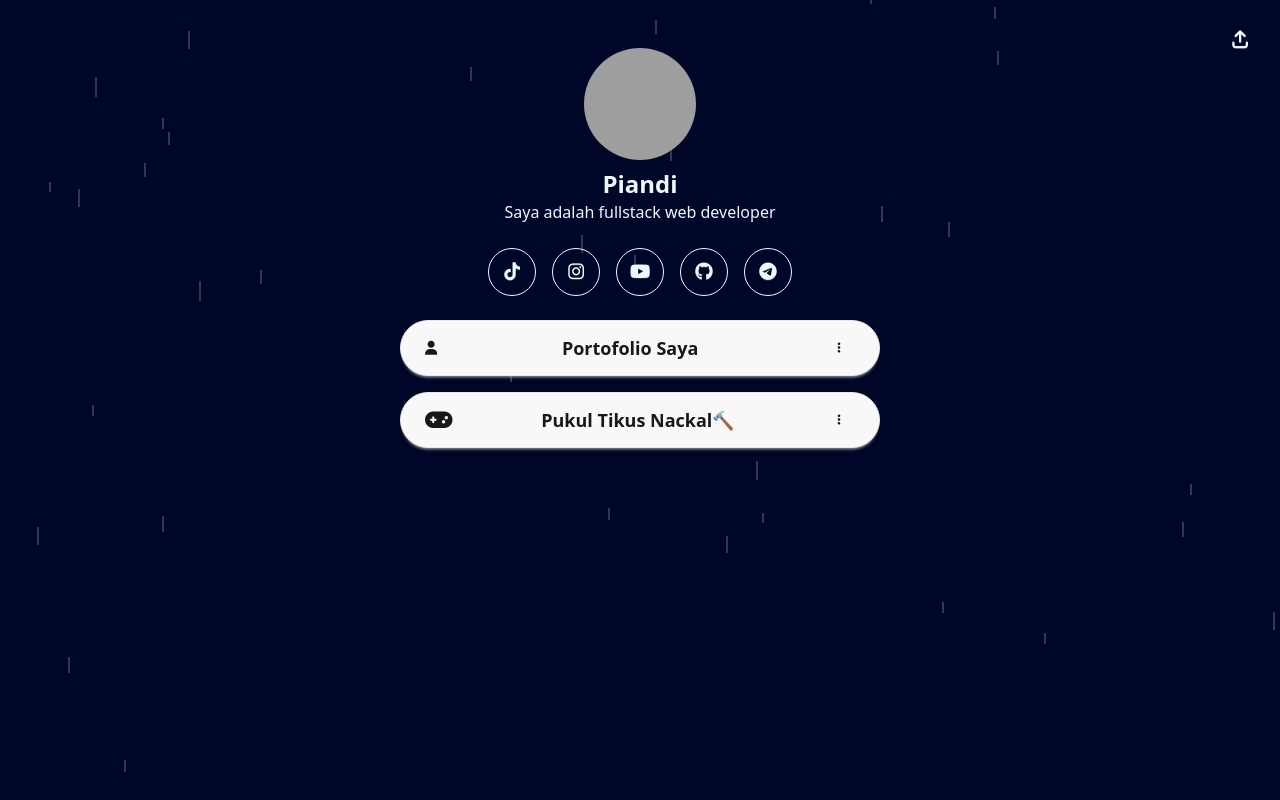
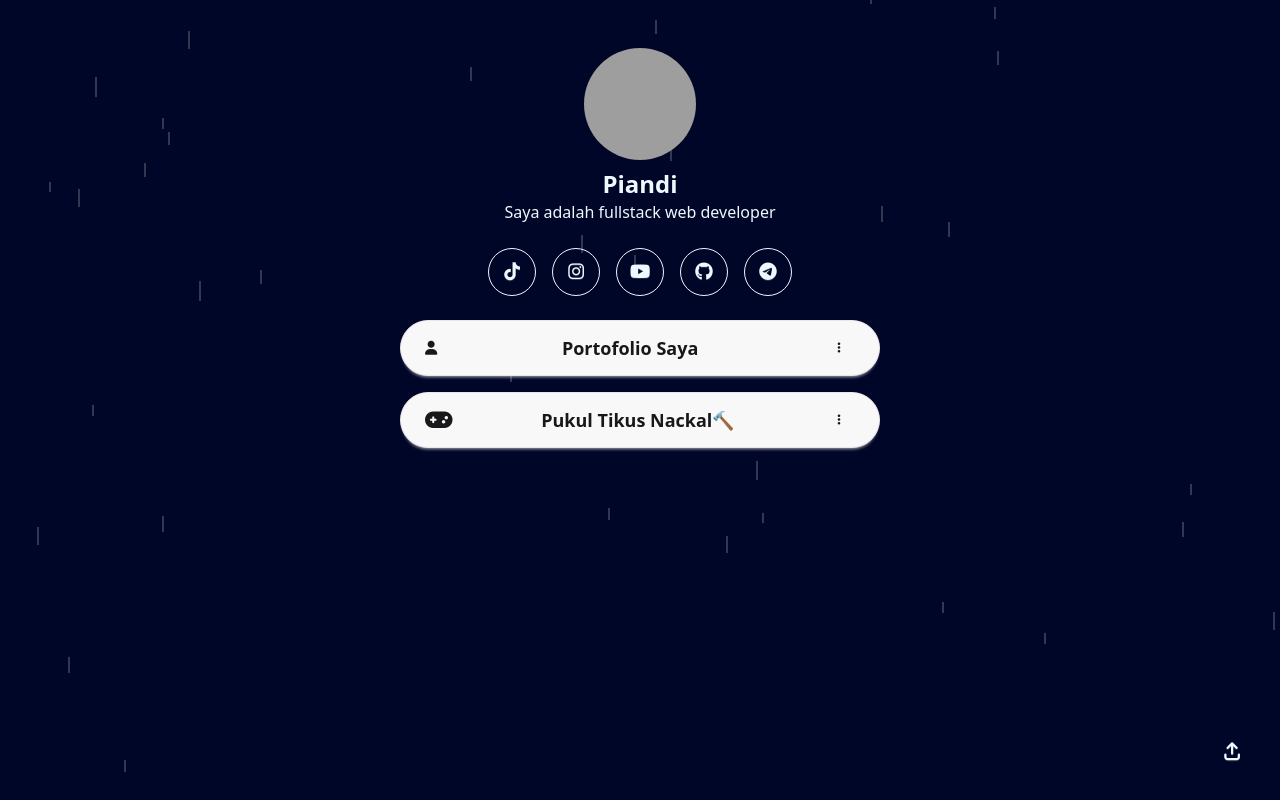
Before and after one commit to pianndi/find-me, a plain HTML site: page index.html in a window 1280 px wide. Drawn offline with nearby package versions, Linux system fonts and the light colour scheme; some packages are replaced by stand-ins of ours; grey boxes are pictures that could not be loaded; a script that the page names is missing.

Commit message:
move share button to bottom right

```diff
--- a/index.html
+++ b/index.html
@@ -58,7 +58,7 @@
 
 <body class="text-center">
   <canvas id="canvas" class="absolute -z-99"></canvas>
-  <label for="share" class="fixed btn btn-lg btn-circle btn-ghost top-4 right-4 z-99"><i
+  <label for="share" class="fixed btn btn-lg btn-circle btn-ghost bottom-6 right-6 z-99"><i
       class="fa-solid fa-arrow-up-from-bracket"></i><span class="hidden">Bagikan</span>
   </label>
   <!-- The button to open modal -->
```
